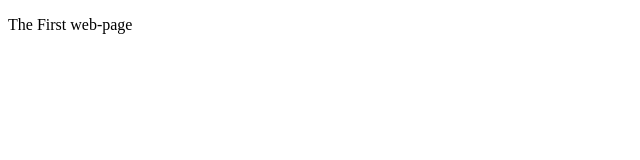
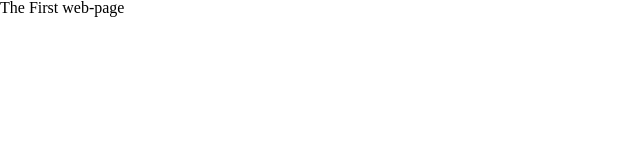
Before and after one commit to 66season/GaLaiLapTrinh, a plain HTML site: page index.html in a window 1280 px wide. Shown: the whole page, without its empty margins (0-640 px from the left). Drawn offline with Linux system fonts and the light colour scheme.

Commit message:
dựng base

```diff
--- /dev/null
+++ b/assets/css/reset.css
@@ -0,0 +1,48 @@
+/* http://meyerweb.com/eric/tools/css/reset/
+   v2.0 | 20110126
+   License: none (public domain)
+*/
+
+html, body, div, span, applet, object, iframe,
+h1, h2, h3, h4, h5, h6, p, blockquote, pre,
+a, abbr, acronym, address, big, cite, code,
+del, dfn, em, img, ins, kbd, q, s, samp,
+small, strike, strong, sub, sup, tt, var,
+b, u, i, center,
+dl, dt, dd, ol, ul, li,
+fieldset, form, label, legend,
+table, caption, tbody, tfoot, thead, tr, th, td,
+article, aside, canvas, details, embed,
+figure, figcaption, footer, header, hgroup,
+menu, nav, output, ruby, section, summary,
+time, mark, audio, video {
+	margin: 0;
+	padding: 0;
+	border: 0;
+	font-size: 100%;
+	font: inherit;
+	vertical-align: baseline;
+}
+/* HTML5 display-role reset for older browsers */
+article, aside, details, figcaption, figure,
+footer, header, hgroup, menu, nav, section {
+	display: block;
+}
+body {
+	line-height: 1;
+}
+ol, ul {
+	list-style: none;
+}
+blockquote, q {
+	quotes: none;
+}
+blockquote:before, blockquote:after,
+q:before, q:after {
+	content: '';
+	content: none;
+}
+table {
+	border-collapse: collapse;
+	border-spacing: 0;
+}
--- /dev/null
+++ b/assets/css/style.css
@@ -0,0 +1,12 @@
+*{
+    box-sizing: border-box;
+}
+
+html{
+    font-size: 62.5%;
+}
+
+/* khỗi phục mặc định của font chữ */
+body{
+    font-size: 1.6rem;
+}
--- a/index.html
+++ b/index.html
@@ -4,9 +4,14 @@
     <meta charset="UTF-8">
     <meta name="viewport" content="width=device-width, initial-scale=1.0">
     <title>FIRST WEB-PAGE</title>
+    <!-- reset CSS -->
+    <link rel="stylesheet" href="./assets/css/reset.css">
+
+    <!-- style by CSS -->
+    <link rel="stylesheet" href="./assets/css/style.css">
 
 </head>
 <body>
-    <p>The First web-page</p>
+    <h1>The First web-page</h1>
 </body>
 </html>
```
